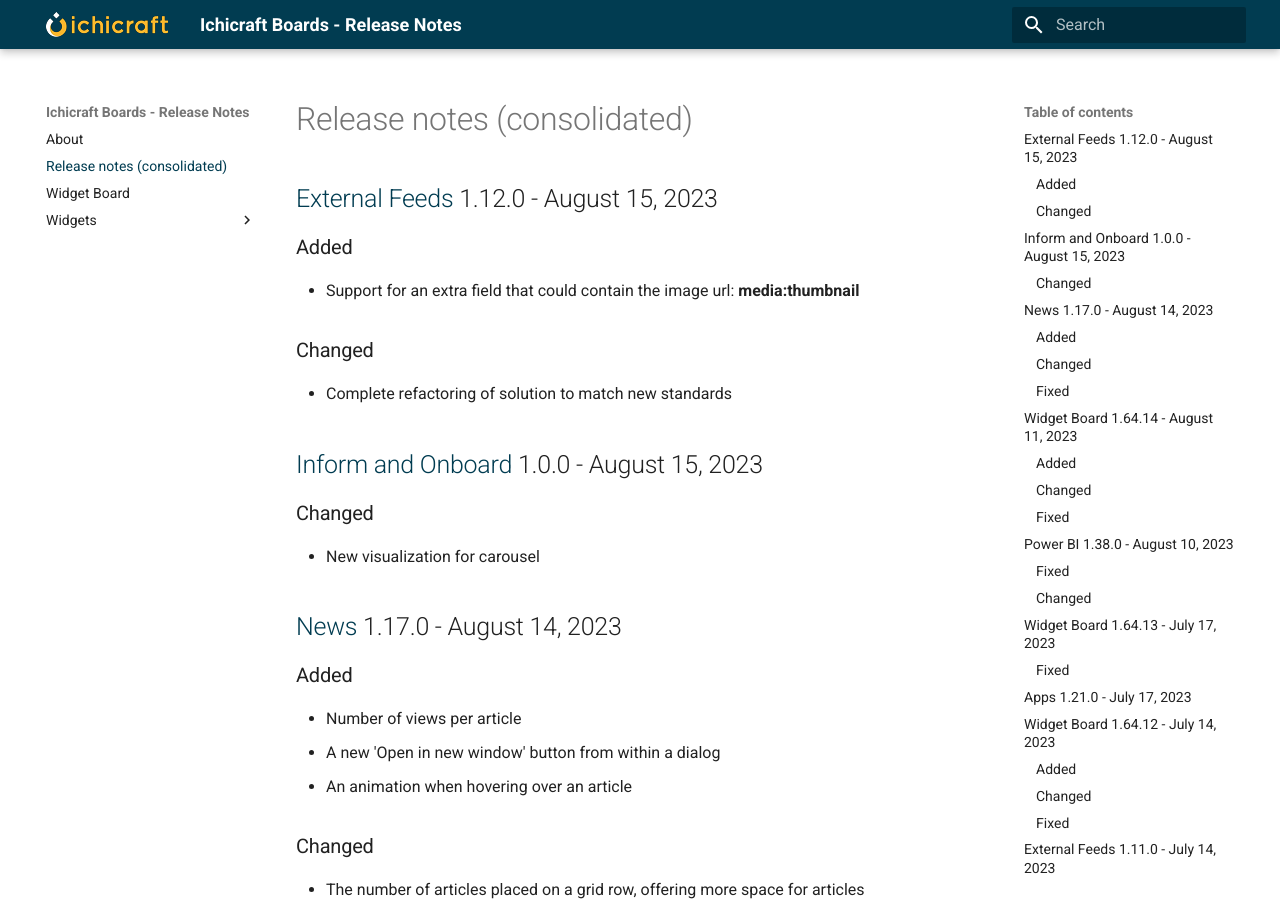
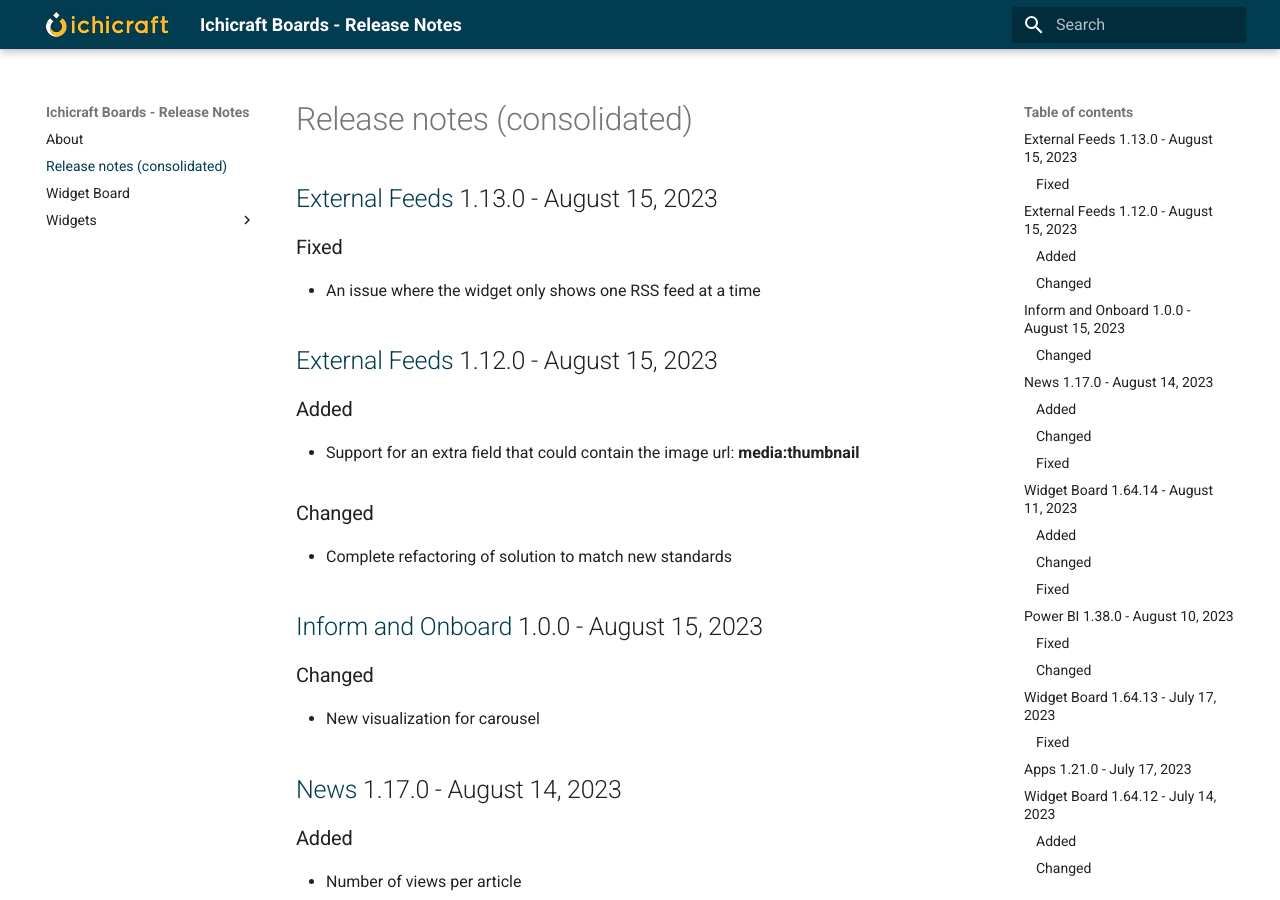
Before and after one commit to ichicraft/widgets-docs, an MkDocs documentation site: the page built from docs/Release-notes-(consolidated).md, in a window 1280 px wide and 900 px high. Built offline with MkDocs 1.6.1 and Material for MkDocs 9.7.7, drawn with Linux system fonts in a browser that asks for light colours.

Commit message:
Release notes updated by BuildService

```diff
--- a/docs/Release-notes-(consolidated).md
+++ b/docs/Release-notes-(consolidated).md
@@ -1,3 +1,8 @@
+## [External Feeds](./Widgets/External Feeds.md) 1.13.0 - August 15, 2023
+
+### Fixed
+- An issue where the widget only shows one RSS feed at a time
+
 ## [External Feeds](./Widgets/External Feeds.md) 1.12.0 - August 15, 2023
 
 ### Added
```
Also changed, not shown: docs/Widgets/External Feeds.md (+5 -0 lines).
